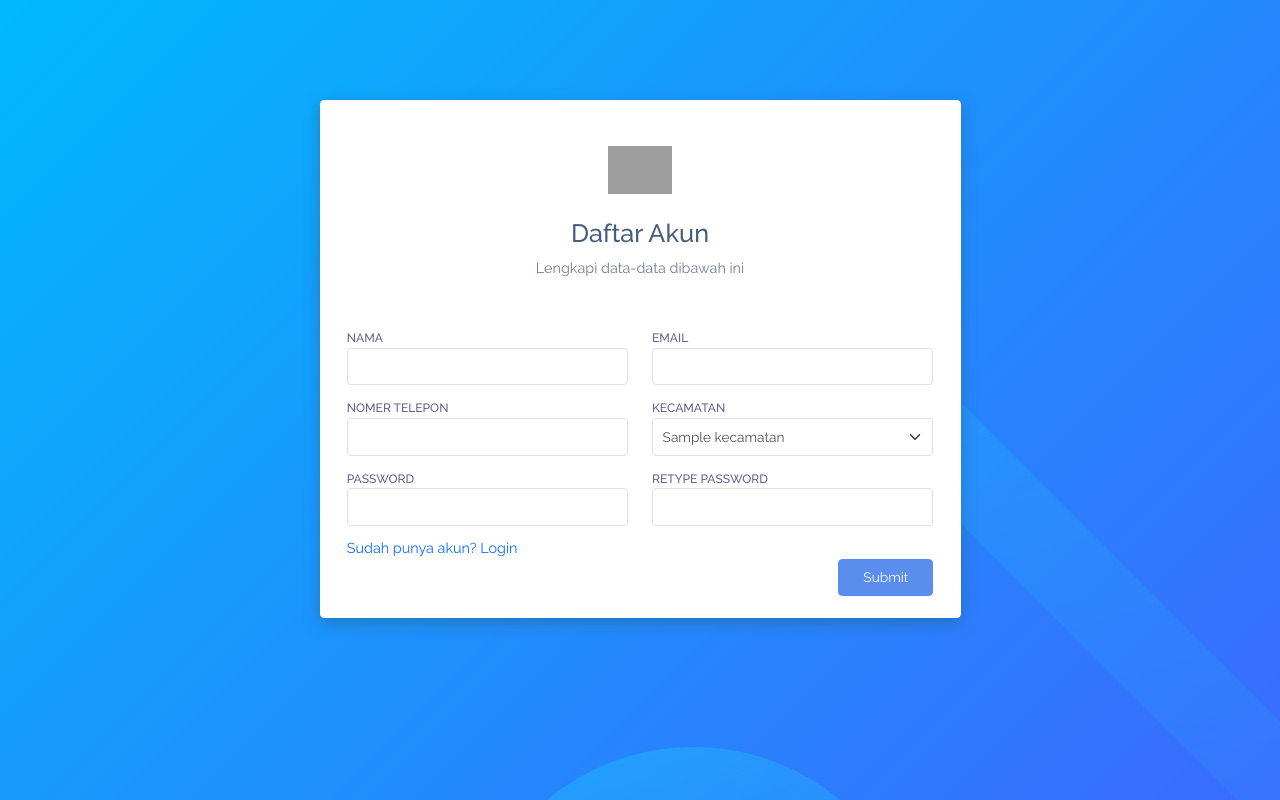
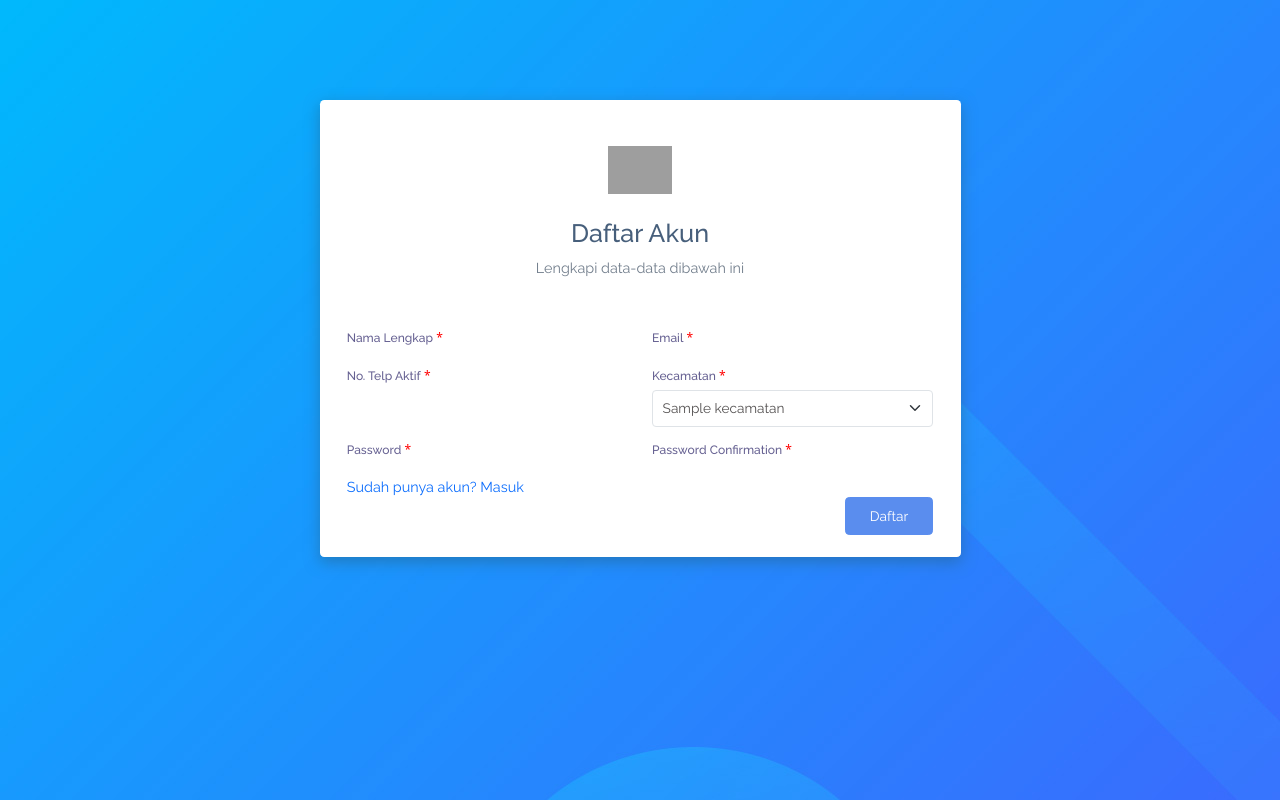
Before and after one commit to akbarhmu/spbe-pertanian, a CodeIgniter 4 app: template app/Views/register.php in a window 1280 px wide. Run offline with PHP 8.4 and a stand-in for CodeIgniter, Linux system fonts and the light colour scheme; the template is opened without the code that fills it: most values are stand-ins (such as "Sample title", 1, 10 or a date in 2020); data that the repository does not hold is empty; some libraries are stand-ins or nearby versions; grey boxes are pictures that could not be loaded.

Commit message:
feat: improve register page

```diff
--- a/app/Views/register.php
+++ b/app/Views/register.php
@@ -9,11 +9,11 @@
 
     <link rel="shortcut icon" href="assets/images/logo_diskominfo.png" type="image/x-icon">
     <link rel="stylesheet" href="assets/css/app.css">
+    <link rel="stylesheet" href="assets/css/custom.css">
 </head>
 
 <body>
     <div id="auth">
-
         <div class="container">
             <div class="row">
                 <div class="col-md-7 col-sm-12 mx-auto">
@@ -25,52 +25,54 @@
                                 <p>Lengkapi data-data dibawah ini</p>
                             </div>
                             <form action="<?= url_to('user.store') ?>" method="post">
+                            <?=show_alert_message()?>
                                 <div class="row">
                                     <div class="col-md-6 col-12">
-                                        <div class="form-group">
-                                            <label for="name">Nama</label>
-                                            <input type="text" id="name" class="form-control" name="name">
+                                        <div class="form-group is-required">
+                                            <label for="name">Nama Lengkap</label>
+                                            <?=form_input_with_validation(type: "text", id: "name", required: true, placeholder: "Nama Lengkap")?>
                                         </div>
                                     </div>
                                     <div class="col-md-6 col-12">
-                                        <div class="form-group">
+                                        <div class="form-group is-required">
                                             <label for="email">Email</label>
-                                            <input type="text" id="email" class="form-control" name="email">
+                                            <?=form_input_with_validation(type: "email", id: "email", required: true, placeholder: "contoh@email.com")?>
                                         </div>
                                     </div>
                                     <div class="col-md-6 col-12">
-                                        <div class="form-group">
-                                            <label for="phoneNumber">Nomer Telepon</label>
-                                            <input type="text" id="phoneNumber" class="form-control" name="phoneNumber">
+                                        <div class="form-group is-required">
+                                            <label for="phoneNumber">No. Telp Aktif</label>
+                                            <?=form_input_with_validation(type: "tel", id: "phoneNumber", required: true, placeholder: "Minimal 8-14 Angka")?>
                                         </div>
                                     </div>
                                     <div class="col-md-6 col-12">
-                                        <div class="form-group">
+                                        <div class="form-group is-required">
                                             <label for="kecamatan">Kecamatan</label>
-                                            <select id="kecamatan" name="kecamatan" class="form-select">
+                                            <select id="kecamatan" name="kecamatan" class="form-select <?=(isset(validation_errors()['kecamatan'])) ? 'is-invalid' : ''?>" required>
                                                 <?php foreach ($kecamatans as $kecamatan) : ?>
-                                                    <option value=<?= $kecamatan['id'] ?>><?= $kecamatan['name'] ?></option>
+                                                    <option value=<?= $kecamatan['id'] ?> <?=($kecamatan['id']==old('kecamatan') ? 'selected' : '')?>><?= $kecamatan['name'] ?></option>
                                                 <?php endforeach ?>
                                             </select>
+                                            <?=validation_show_error('kecamatan', 'single_error')?>
                                         </div>
                                     </div>
                                     <div class="col-md-6 col-12">
-                                        <div class="form-group">
-                                            <label for="company-column">Password</label>
-                                            <input type="password" id="password" class="form-control" name="password">
+                                        <div class="form-group is-required">
+                                            <label for="password">Password</label>
+                                            <?=form_input_with_validation(type: "password", id: "password", required: true, placeholder: "Minimal 8 karakter & berisi alfanumerik")?>
                                         </div>
                                     </div>
                                     <div class="col-md-6 col-12">
-                                        <div class="form-group">
-                                            <label for="retypePassword">Retype Password</label>
-                                            <input type="password" id="retypePassword" class="form-control" name="retypePassword">
+                                        <div class="form-group is-required">
+                                            <label for="retypePassword">Password Confirmation</label>
+                                            <?=form_input_with_validation(type: "password", id: "retypePassword", required: true, placeholder: "Minimal 8 karakter & berisi alfanumerik")?>
                                         </div>
                                     </div>
                                 </diV>
 
-                                <a href="auth-login.html">Sudah punya akun? Login</a>
+                                <a href="auth-login.html">Sudah punya akun? Masuk</a>
                                 <div class="clearfix">
-                                    <button class="btn btn-primary float-end">Submit</button>
+                                    <button class="btn btn-primary float-end">Daftar</button>
                                 </div>
                             </form>
                             <!-- <div class="divider">
@@ -95,6 +97,7 @@
     <script src="assets/js/app.js"></script>
 
     <script src="assets/js/main.js"></script>
+    <script src="https://kit.fontawesome.com/0e0693b42a.js" crossorigin="anonymous"></script>
 </body>
 
 </html>
```
Also changed, not shown: app/Config/Validation.php (+4 -3 lines), app/Controllers/Auth.php (+30 -9 lines), app/Helpers/form_helper.php (+18 -3 lines), public/assets/css/custom.css (added).
